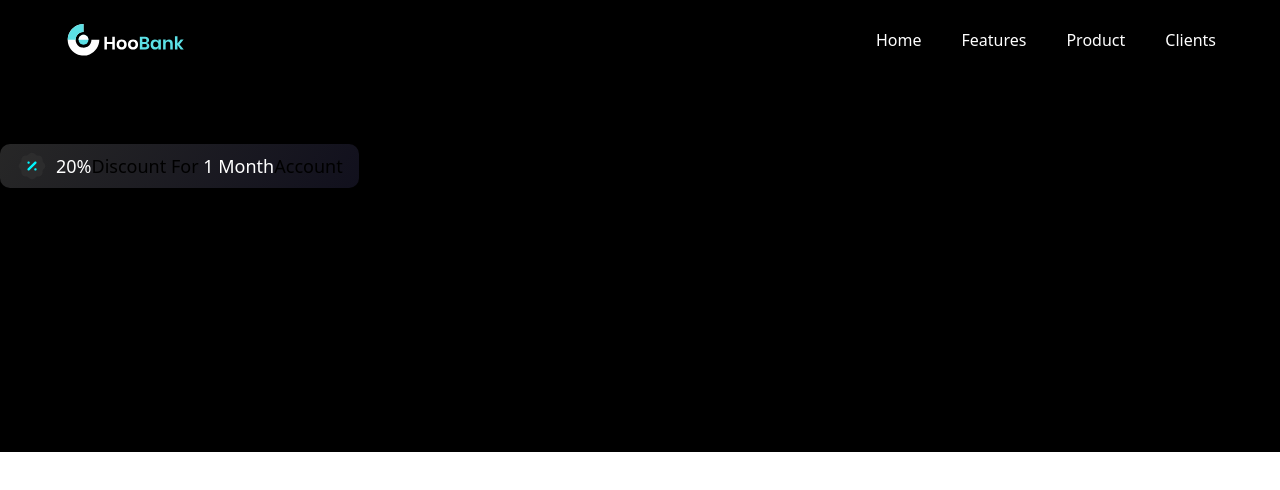
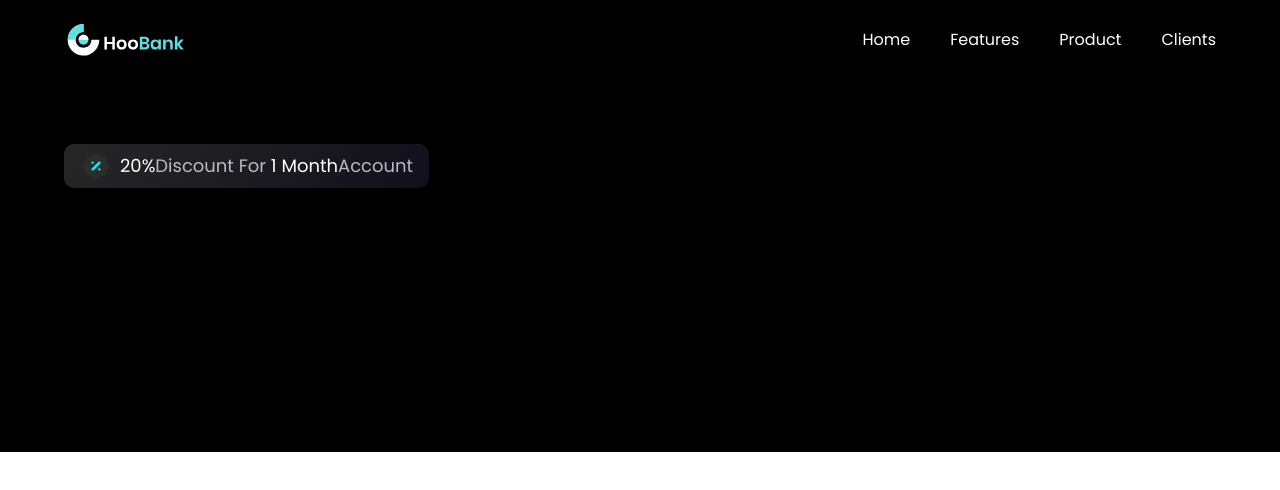
Before and after one commit to bradleyshazima/reactBankApp, a React (Vite) app: page / in a window 1280 px wide. Shown: the top 490 px of the page. Built offline with nearby package versions, Linux system fonts and the light colour scheme.

Commit message:
Fixed the tailwind import in index.css file, fixed tailwind styles error in tailwind.config file

```diff
--- a/src/index.css
+++ b/src/index.css
@@ -1,8 +1,9 @@
 @import url("https://fonts.googleapis.com/css2?family=Poppins:wght@400;500;600;700;800;900&display=swap");
 
-@tailwind base;
-@tailwind components;
-@tailwind utilities;
+@import 'tailwindcss/base';
+@import 'tailwindcss/components';
+@import 'tailwindcss/utilities';
+
 
 :root {
   --black-gradient: linear-gradient(
--- a/tailwind.config.js
+++ b/tailwind.config.js
@@ -1,8 +1,27 @@
 /** @type {import('tailwindcss').Config} */
-export default {
+module.exports = {
   content: ["./index.html", "./src/**/*.{js,jsx}"],
+  mode: "jit",
   theme: {
-    extend: {},
+    extend: {
+      colors: {
+        primary: "#00040f",
+        secondary: "#00f6ff",
+        dimWhite: "rgba(255, 255, 255, 0.7)",
+        dimBlue: "rgba(9, 151, 124, 0.1)",
+      },
+      fontFamily: {
+        poppins: ["Poppins", "sans-serif"],
+      },
+    },
+    screens: {
+      xs: "480px",
+      ss: "620px",
+      sm: "768px",
+      md: "1060px",
+      lg: "1200px",
+      xl: "1700px",
+    },
   },
   plugins: [],
-}
+};
```
